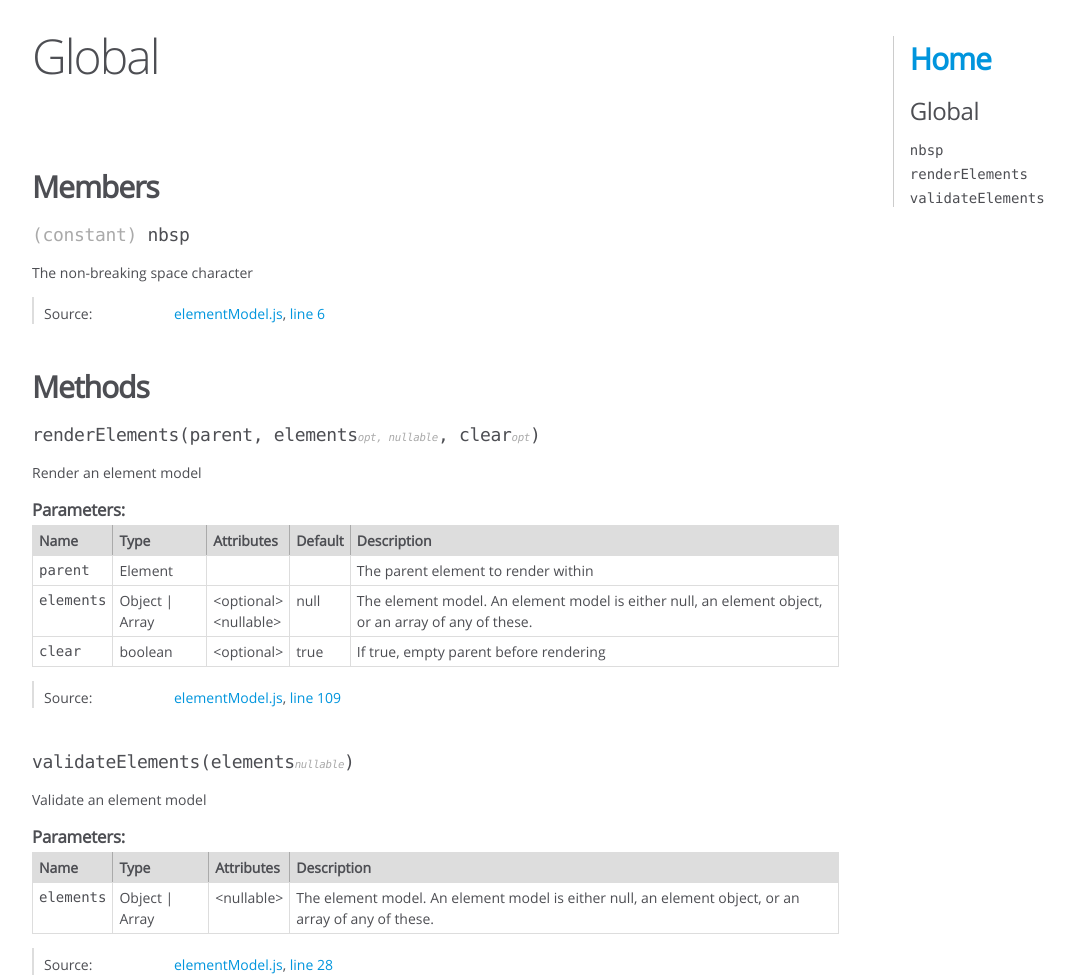
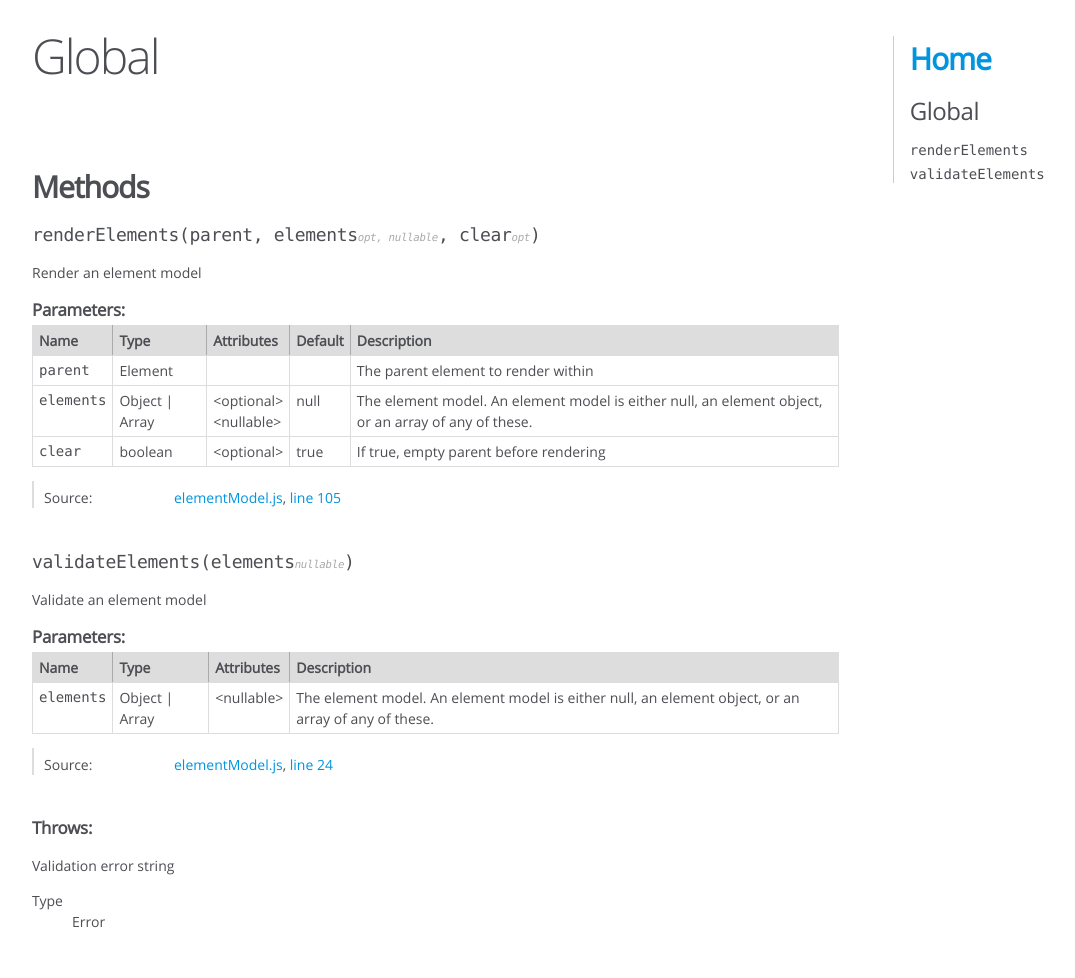
Before and after one commit to craigahobbs/element-model, a plain HTML site: page global.html in a window 1280 px wide. Shown: the top 978 px of the page, without its empty margins (0-1075 px from the left). Drawn offline with Linux system fonts and the light colour scheme.

Commit message:
element-model 0.9.3

```diff
--- a/global.html
+++ b/global.html
@@ -86,72 +86,6 @@
 
 
 
-
-
-
-
-
-
-
-
-        <h3 class="subsection-title">Members</h3>
-
-
-
-<h4 class="name" id="nbsp"><span class="type-signature">(constant) </span>nbsp<span class="type-signature"></span></h4>
-
-
-
-
-<div class="description">
-    The non-breaking space character
-</div>
-
-
-
-
-
-
-
-<dl class="details">
-
-
-
-
-
-
-
-
-
-
-
-
-
-
-
-
-
-
-
-
-
-
-
-
-
-
-    <dt class="tag-source">Source:</dt>
-    <dd class="tag-source"><ul class="dummy"><li>
-        <a href="elementModel.js.html">elementModel.js</a>, <a href="elementModel.js.html#line6">line 6</a>
-    </li></ul></dd>
-
-
-
-
-
-
-
-</dl>
 
 
 
@@ -371,7 +305,7 @@
 
     <dt class="tag-source">Source:</dt>
     <dd class="tag-source"><ul class="dummy"><li>
-        <a href="elementModel.js.html">elementModel.js</a>, <a href="elementModel.js.html#line109">line 109</a>
+        <a href="elementModel.js.html">elementModel.js</a>, <a href="elementModel.js.html#line105">line 105</a>
     </li></ul></dd>
 
 
@@ -524,7 +458,7 @@
 
     <dt class="tag-source">Source:</dt>
     <dd class="tag-source"><ul class="dummy"><li>
-        <a href="elementModel.js.html">elementModel.js</a>, <a href="elementModel.js.html#line28">line 28</a>
+        <a href="elementModel.js.html">elementModel.js</a>, <a href="elementModel.js.html#line24">line 24</a>
     </li></ul></dd>
 
 
@@ -599,7 +533,7 @@
 </div>
 
 <nav>
-    <h2><a href="index.html">Home</a></h2><h3>Global</h3><ul><li><a href="global.html#nbsp">nbsp</a></li><li><a href="global.html#renderElements">renderElements</a></li><li><a href="global.html#validateElements">validateElements</a></li></ul>
+    <h2><a href="index.html">Home</a></h2><h3>Global</h3><ul><li><a href="global.html#renderElements">renderElements</a></li><li><a href="global.html#validateElements">validateElements</a></li></ul>
 </nav>
 
 <br class="clear">
```
Also changed, not shown: elementModel.js.html (+1 -5 lines), index.html (+1 -1 lines).
